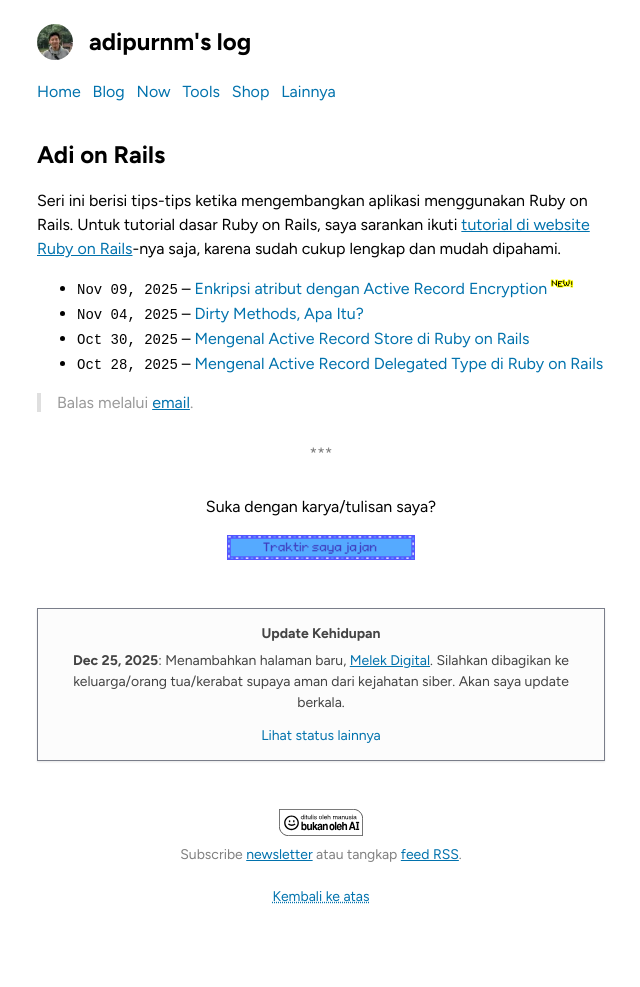
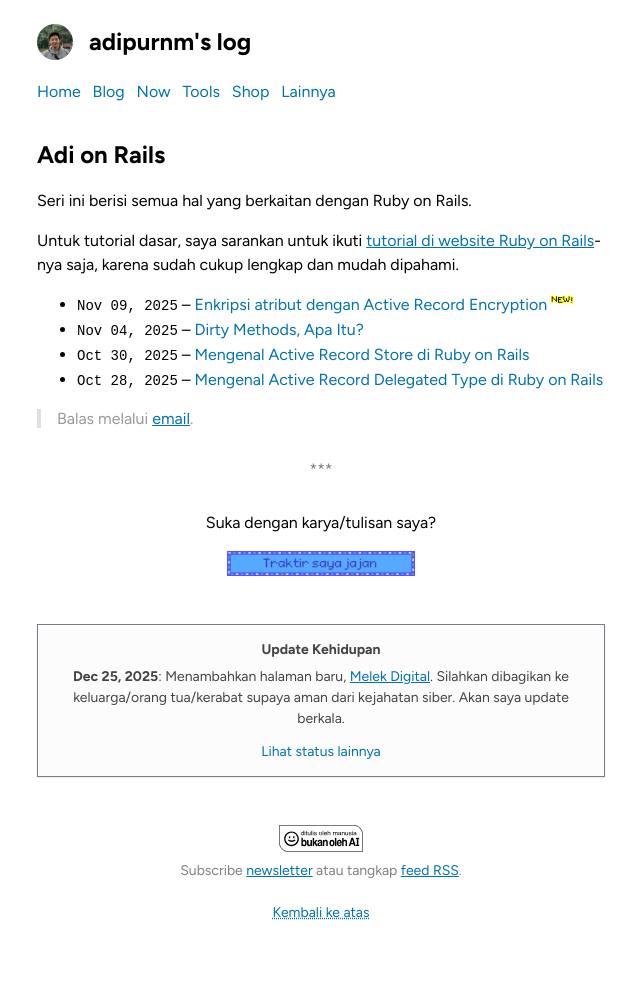
Before and after one commit to adiprnm/weblog, a Jekyll site: the page built from adionrails.html, in a window 1280 px wide. Shown: the whole page, without its empty margins (319-959 px from the left). Built offline with Jekyll 4.4.1, drawn with Linux system fonts in a browser that asks for light colours.

Commit message:
Update adionrails page

```diff
--- a/adionrails.html
+++ b/adionrails.html
@@ -4,7 +4,9 @@ title: Adi on Rails
 permalink: /adionrails
 ---
 
-<p>Seri ini berisi tips-tips ketika mengembangkan aplikasi menggunakan Ruby on Rails. Untuk tutorial dasar Ruby on Rails, saya sarankan ikuti <a href="https://rubyonrails.org/docs/tutorials">tutorial di website Ruby on Rails</a>-nya saja, karena sudah cukup lengkap dan mudah dipahami.</p>
+<p>Seri ini berisi semua hal yang berkaitan dengan Ruby on Rails.</p>
+
+<p>Untuk tutorial dasar, saya sarankan untuk ikuti <a href="https://rubyonrails.org/docs/tutorials">tutorial di website Ruby on Rails</a>-nya saja, karena sudah cukup lengkap dan mudah dipahami.</p>
 
 <ul>
   {% assign records = site.adionrails | reverse %}
```
